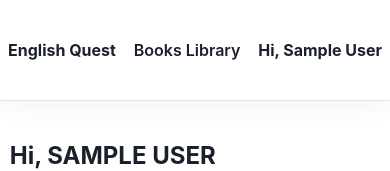
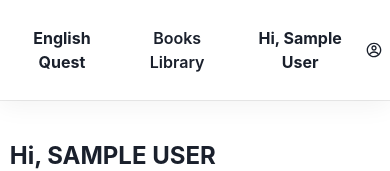
Before and after one commit to PavanBhaskarThota/english-quest, a React (Create React App) app in the folder frontend/: page /books in a window 390 px wide. Shown: the top 171 px of the page. Built offline with nearby package versions, Linux system fonts and the light colour scheme; no server answers; sample sign-in values are in the browser's storage.

Commit message:
responsive

```diff
--- a/frontend/src/components/AddBook.jsx
+++ b/frontend/src/components/AddBook.jsx
@@ -58,7 +58,7 @@ export const AddBook = ({ handleAddBook }) => {
         onClose={onClose}
       >
         <ModalOverlay />
-        <ModalContent mt={"auto"} mb={"auto"} p={5}>
+        <ModalContent mt={"auto"} mb={"auto"} p={{ base: 0, md: 5} } w={{base:'93%'}}>
           <ModalHeader>Create your New Book</ModalHeader>
           <ModalCloseButton />
           <form action="" onSubmit={handleSubmit}>
@@ -67,7 +67,7 @@ export const AddBook = ({ handleAddBook }) => {
                 isRequired
                 display={"flex"}
                 flexDirection={"column"}
-                gap={3}
+                gap={{base:2, md:3}}
               >
                 <FormLabel>Book Title</FormLabel>
                 <Input
@@ -100,9 +100,9 @@ export const AddBook = ({ handleAddBook }) => {
 
             <ModalFooter>
               <Button colorScheme="blue" mr={3} type="submit">
-                Add Book
+                Creat Book
               </Button>
-              <Button onClick={onClose}>Cancel</Button>
+              <Button onClick={onClose} colorScheme="red">Cancel</Button>
             </ModalFooter>
           </form>
         </ModalContent>
--- a/frontend/src/components/Logout.jsx
+++ b/frontend/src/components/Logout.jsx
@@ -2,6 +2,7 @@ import {
   Box,
   Button,
   Heading,
+  Icon,
   Popover,
   PopoverArrow,
   PopoverBody,
@@ -14,15 +15,23 @@ import {
   Text,
 } from "@chakra-ui/react";
 import React from "react";
+import { CgProfile } from "react-icons/cg";
 
 export const Logout = ({ props, handleLogout }) => {
   return (
     <Box mr={{ base: 2, md: "150px" }}>
       <Popover>
         <PopoverTrigger>
-          <Heading colorScheme="blue" size={{ base: 'xm', md: "lg" }} cursor={"pointer"}>
+          <Box display={"flex"} alignItems={"center"} gap={1}>
+            <Heading
+              colorScheme="blue"
+              size={{ base: "xm", md: "lg" }}
+              cursor={"pointer"}
+            >
               Hi, {props.name}
             </Heading>
+            <Icon as={CgProfile} />
+          </Box>
         </PopoverTrigger>
         <Portal>
           <PopoverContent>
@@ -30,12 +39,17 @@ export const Logout = ({ props, handleLogout }) => {
             <PopoverHeader fontWeight={"700"}>Profile</PopoverHeader>
             <PopoverCloseButton />
             <PopoverBody>
+              <Box display={"flex"} alignItems={"center"}>
                 <Text mt={5} fontWeight={"500"}>
                   Name: {props.name}
                 </Text>
+              </Box>
+              <Box display={"flex"} alignItems={"center"}>
                 <Text mt={5} fontWeight={"500"}>
                   Email: {props.email}
                 </Text>
+              </Box>
+
               <Button mt={5} colorScheme="red" onClick={handleLogout}>
                 Logout
               </Button>
```
Lines whose indentation alone changed are shown as unchanged.
